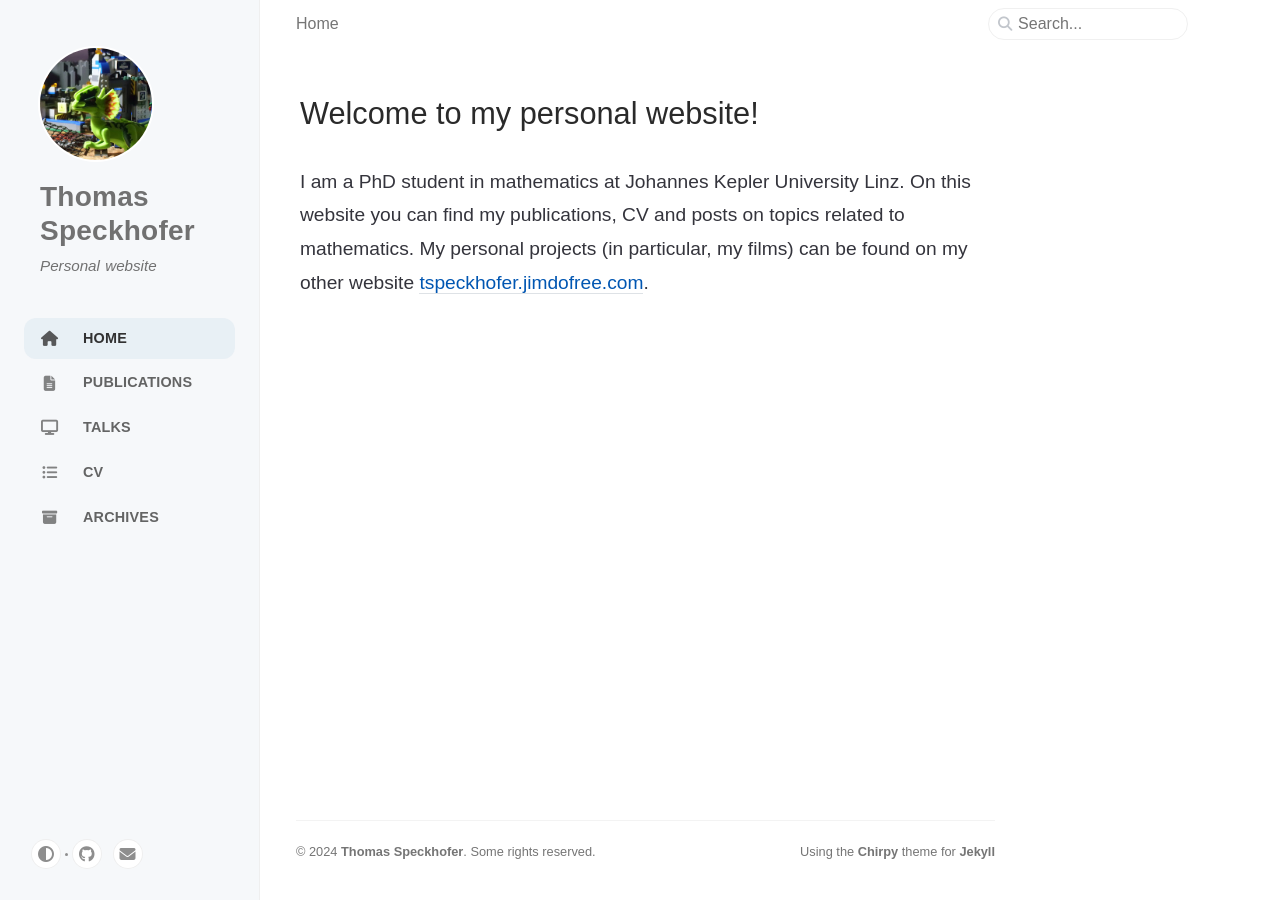
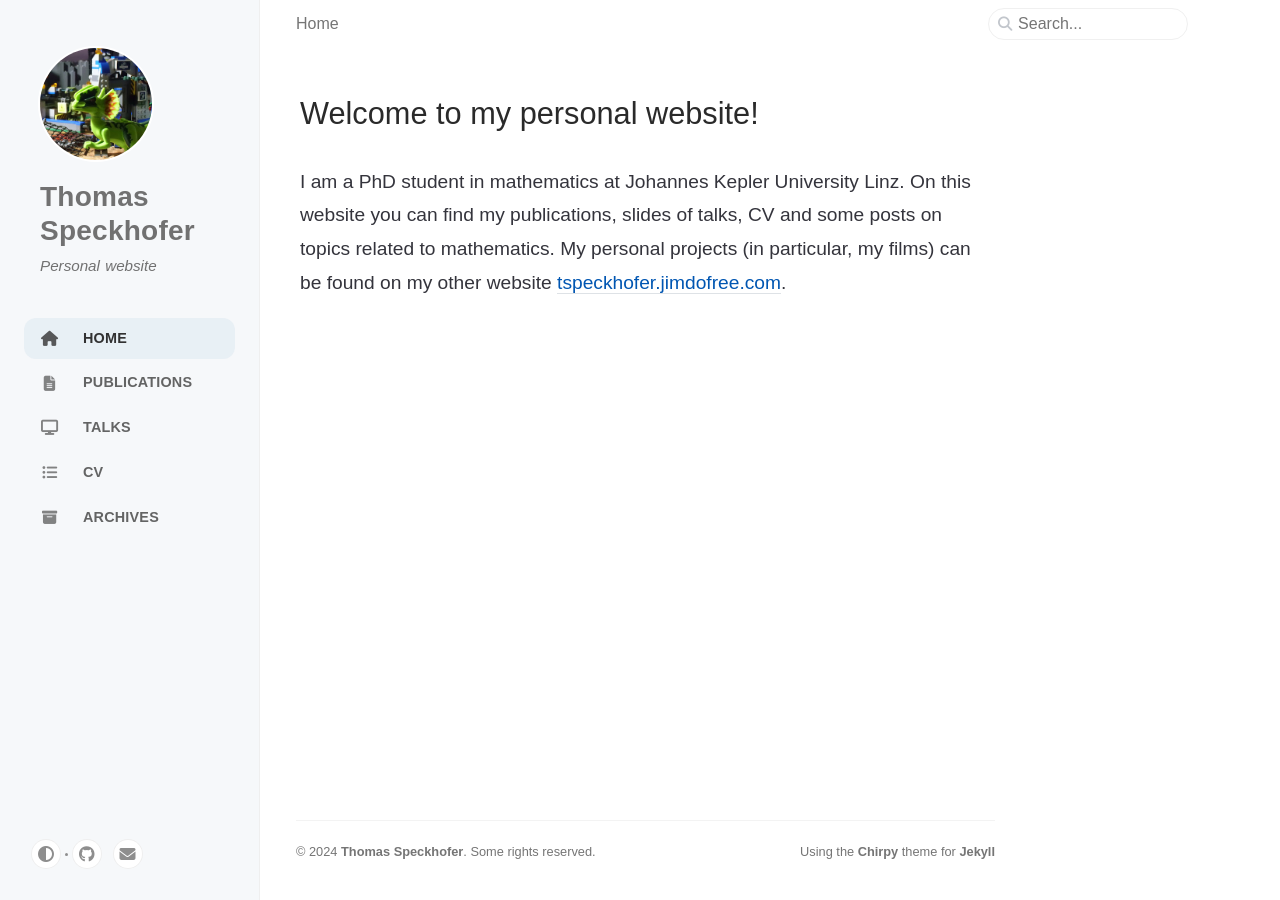
Before and after one commit to speckhofer/speckhofer.github.io, a Jekyll site: the page built from index.html, in a window 1280 px wide. Built offline with Jekyll 4.4.1, drawn with Linux system fonts in a browser that asks for light colours; cached includes are drawn as plain includes.

Commit message:
Update index.html

```diff
--- a/index.html
+++ b/index.html
@@ -4,4 +4,4 @@ layout: home
 title: Welcome to my personal website!
 ---
 
-I am a PhD student in mathematics at Johannes Kepler University Linz. On this website you can find my publications, CV and posts on topics related to mathematics. My personal projects (in particular, my films) can be found on my other website <a href="https://tspeckhofer.jimdofree.com/">tspeckhofer.jimdofree.com</a>.
+I am a PhD student in mathematics at Johannes Kepler University Linz. On this website you can find my publications, slides of talks, CV and some posts on topics related to mathematics. My personal projects (in particular, my films) can be found on my other website <a href="https://tspeckhofer.jimdofree.com/">tspeckhofer.jimdofree.com</a>.
```
